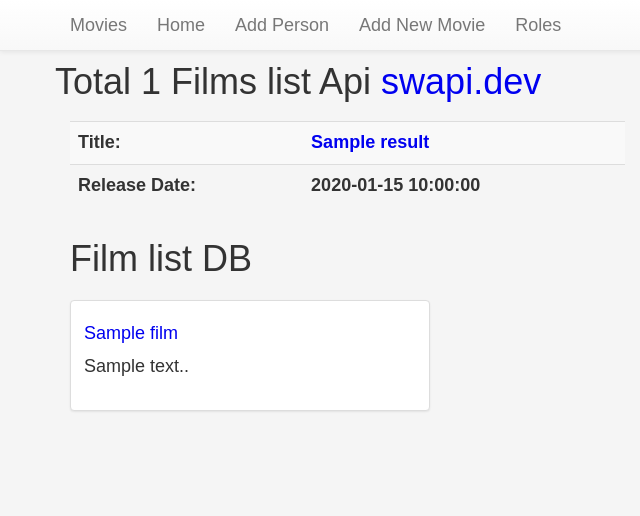
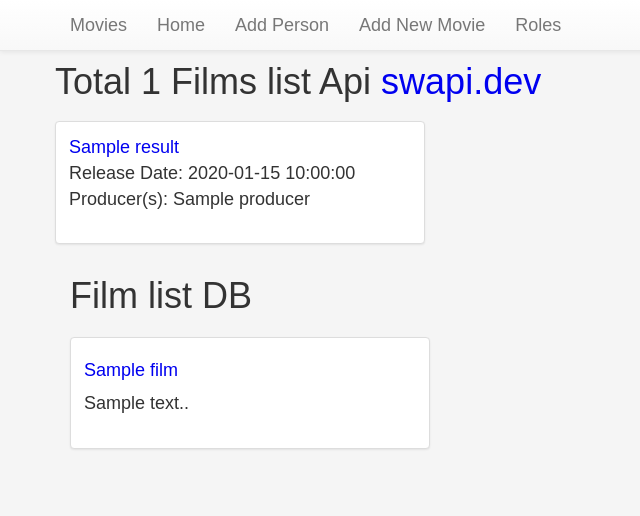
Before and after one commit to ricaza81/moviesapp, a Symfony app: template templates/lucky/number.html.twig in a window 1280 px wide. Shown: the top 516 px of the page, without its empty margins (0-640 px from the left). Run offline with Twig, Linux system fonts and the light colour scheme; the template is opened without the code that fills it: most values are stand-ins (such as "Sample title", 1, 10 or a date in 2020); lists and menus that the app fills with data are empty; some libraries are stand-ins or nearby versions.

Commit message:
render-home

```diff
--- a/templates/lucky/number.html.twig
+++ b/templates/lucky/number.html.twig
@@ -3,19 +3,20 @@
 
 <div class="row" style="padding-top:60px">
     <h1>Total {{response.count}} Films list Api <a href="https://swapi.dev" target="_blank">swapi.dev</a></h1>
-      <div class="col-md-6">
-      <!--  <div class="col-sm-4 col-lg-4 col-md-4">
-            <table class="table table-striped">
-                <tbody>
-                    <tr>
-                          <th># Films:</th>
-                          <td>{{response.count}}</td>
-                    </tr>
-                </tbody>
-            </table>
-        </div>-->
+      <div class="row">
+         {% for result in response.results %}
+            <div class="col-sm-4 col-lg-4 col-md-4">
+                <div class="thumbnail">
+                    <div class="caption">
+                        <a href="{{ path ('film_show_api', {result:result} ) }}" target="_blank">{{result.title}}</a>
+                         <p>Release Date: {{result.release_date}}<br/>
+                         Producer(s): {{result.producer}}</p>
+                    </div>
+                </div>
+            </div>
+         {% endfor %}
  {#       <!--<h5># Films: {{response.results}}<br/>-->#}
-        <table class="table table-striped">
+ <!--       <table class="table table-striped">
              {% for result in response.results %}
           <tbody>
             <tr>
@@ -28,7 +29,7 @@
             </tr>
           </tbody>
           {% endfor %}
-        </table>
+        </table>-->
       </div>
 </div>
 
```
